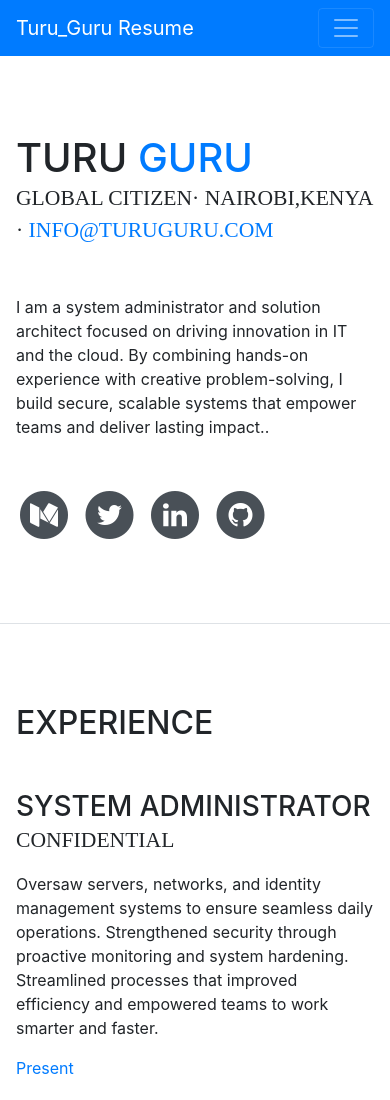
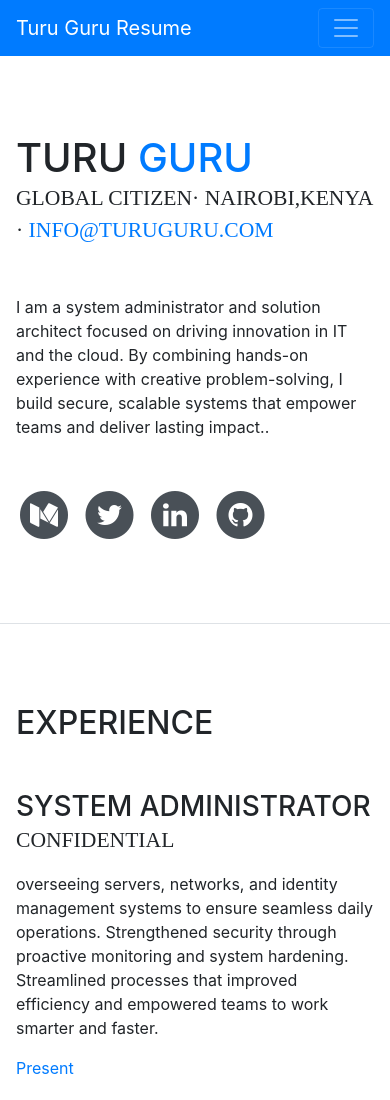
Before and after one commit to Gaturu/-cloud-launch-challenge, a website with bundled scripts: page index.html in a window 390 px wide. Shown: the top 1100 px of the page. Built offline with nearby package versions, Linux system fonts and the light colour scheme; a web font is replaced by a local one.

Commit message:
chaged the index file for amplfiy deployment test

```diff
--- a/index.html
+++ b/index.html
@@ -29,7 +29,7 @@
 
     <nav class="navbar navbar-expand-lg navbar-dark bg-primary fixed-top" id="sideNav">
       <a class="navbar-brand js-scroll-trigger" href="#page-top">
-        <span class="d-block d-lg-none">Turu_Guru Resume</span>
+        <span class="d-block d-lg-none">Turu Guru Resume</span>
         <span class="d-none d-lg-block">
           <img class="img-fluid img-profile rounded-circle mx-auto mb-2" src="https://avatars.githubusercontent.com/u/38094608?v=4" alt="">
         </span>
@@ -117,7 +117,7 @@
             <div class="resume-content mr-auto">
               <h3 class="mb-0">System Administrator</h3>
               <div class="subheading mb-3">Confidential</div>
-              <p>Oversaw servers, networks, and identity management systems to ensure seamless daily operations. Strengthened security through proactive monitoring and system hardening. Streamlined processes that improved efficiency and empowered teams to work smarter and faster.</p>
+              <p>overseeing servers, networks, and identity management systems to ensure seamless daily operations. Strengthened security through proactive monitoring and system hardening. Streamlined processes that improved efficiency and empowered teams to work smarter and faster.</p>
             </div>
             <div class="resume-date text-md-right">
               <span class="text-primary">Present</span>
```
